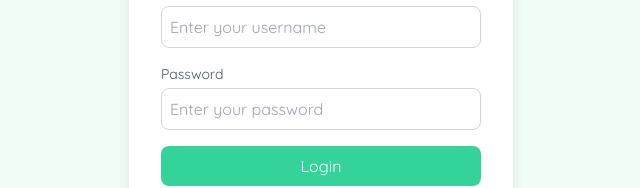
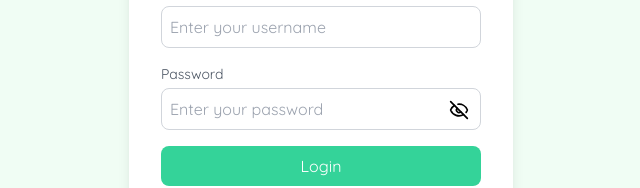
Before and after one commit to bliew/ProjectPad, a React (Vite) app in the folder frontend/: page / in a window 1280 px wide. Shown: the part 324-512 px from the top of the page, without its empty margins (319-959 px from the left). Built offline with nearby package versions, Linux system fonts and the light colour scheme.

Commit message:
feat: added asterisks for password

```diff
--- a/frontend/package.json
+++ b/frontend/package.json
@@ -15,8 +15,10 @@
     "@mui/icons-material": "^7.1.0",
     "@mui/material": "^7.0.2",
     "@tailwindcss/postcss": "^4.1.4",
+    "lucide-react": "^0.511.0",
     "react": "^19.0.0",
     "react-dom": "^19.0.0",
+    "react-icons-kit": "^2.0.0",
     "react-router-dom": "^6.30.0"
   },
   "devDependencies": {
--- a/frontend/src/components/ProjectCard.jsx
+++ b/frontend/src/components/ProjectCard.jsx
@@ -1,4 +1,6 @@
 import TaskItem from './TaskItem';
+import { IconButton } from '@mui/material';
+import { Delete } from '@mui/icons-material';
 
 function ProjectCard({ id, title, description, tasks, openDetail, onDelete }) {
   const handleDelete = (e) => {
@@ -13,14 +15,30 @@ function ProjectCard({ id, title, description, tasks, openDetail, onDelete }) {
   return (
     <div
       onClick={openDetail}
-      className="bg-[#f2f1e7] border-2 border-[#8b735b] rounded-xl shadow-[4px_4px_0px_0px_#8b735b] p-4 hover:shadow-[6px_6px_0px_0px_#8b735b] hover:translate-x-[-2px] hover:translate-y-[-2px] transition-all duration-200 max-h-[300px] flex flex-col"
+      className="relative bg-[#f2f1e7] border-2 border-[#8b735b] rounded-xl shadow-[4px_4px_0px_0px_#8b735b] p-4 hover:shadow-[6px_6px_0px_0px_#8b735b] hover:translate-x-[-2px] hover:translate-y-[-2px] transition-all duration-200 max-h-[300px] flex flex-col"
     >
-      <button
+      <IconButton
         onClick={handleDelete}
-        className="absolute top-2 right-2 text-sm text-red-500 hover-text-red-700 bg-white border-red-300 px-2 py-1 rounded"
+        sx={{
+          position: 'absolute',
+          top: 8,
+          right: 8,
+          backgroundColor: '#fff',
+          border: '1px solid #f8d7da',
+          borderRadius: '12px',
+          padding: '4px',
+          color: '#e57373',
+          '&:hover': {
+            color: '#d32f2f',
+            backgrounColor: '#fff5f5',
+          },
+          '& svg': {
+            fontSize: '20px',
+          },
+        }}
       >
-        Delete
-      </button>
+        <Delete />
+      </IconButton>
       <h3 className="text-lg font-bold text-[#4e5d3c] mb-2">🌲{title}</h3>
       <p className="text-sm text-[#5c5a4d]">{description}</p>
       {tasks.length > 0 && (
--- a/frontend/src/pages/Login.jsx
+++ b/frontend/src/pages/Login.jsx
@@ -1,12 +1,20 @@
 import { useState, useEffect } from 'react';
-import { useNavigate } from 'react-router';
+import { useNavigate } from 'react-router-dom';
 import { Link } from 'react-router-dom';
-
+import Icon from 'react-icons-kit';
+import { EyeOff } from 'lucide-react';
+import { Eye } from 'lucide-react';
 function Login() {
   const [username, setUsername] = useState('');
   const [password, setPassword] = useState('');
+  const [showPassword, setShowPassword] = useState(false);
+
   const [error, setError] = useState('');
   const navigate = useNavigate();
+
+  const handleToggle = () => {
+    setShowPassword((prev) => !prev);
+  };
 
   const handleLogin = async (e) => {
     e.preventDefault();
@@ -66,7 +74,7 @@ function Login() {
               placeholder="Enter your username"
             />
           </div>
-          <div className="mb-4">
+          <div className="mb-4 relative">
             <label
               htmlFor="password"
               className="block text-sm font-medium text-gray-600"
@@ -74,7 +82,7 @@ function Login() {
               Password
             </label>
             <input
-              type="text"
+              type={showPassword ? 'text' : 'password'}
               id="password"
               name="password"
               className="w-full p-2 mt-1 border border-gray-300 rounded-lg"
@@ -82,6 +90,13 @@ function Login() {
               onChange={(e) => setPassword(e.target.value)}
               placeholder="Enter your password"
             />
+
+            <span
+              className="absolute right-3 top-9 cursor-pointer"
+              onClick={handleToggle}
+            >
+              {showPassword ? <Eye size={20} /> : <EyeOff size={20} />}
+            </span>
           </div>
           <button
             type="submit"
```
Also changed, not shown: 1 other file (tests, documents, lock files or other folders).
